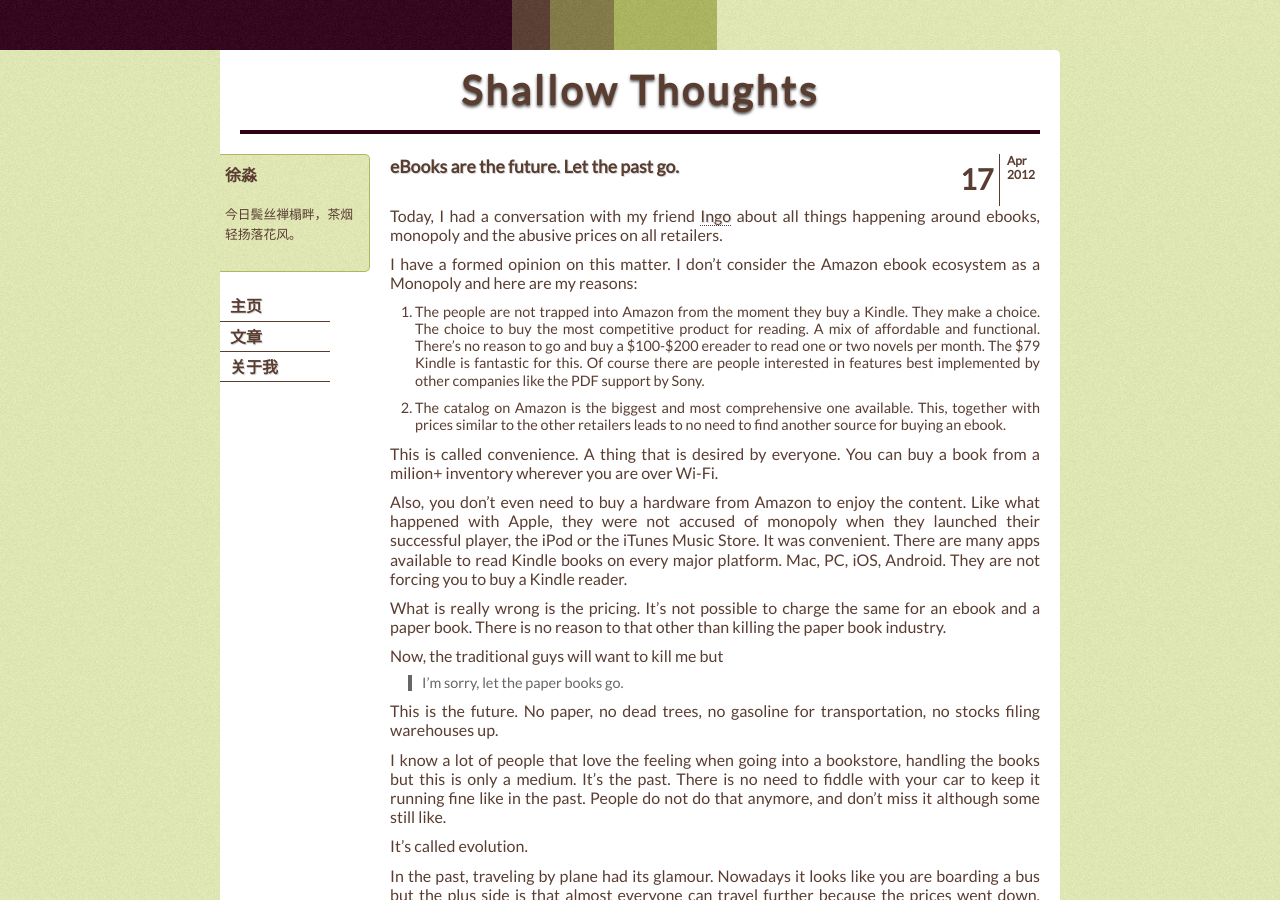
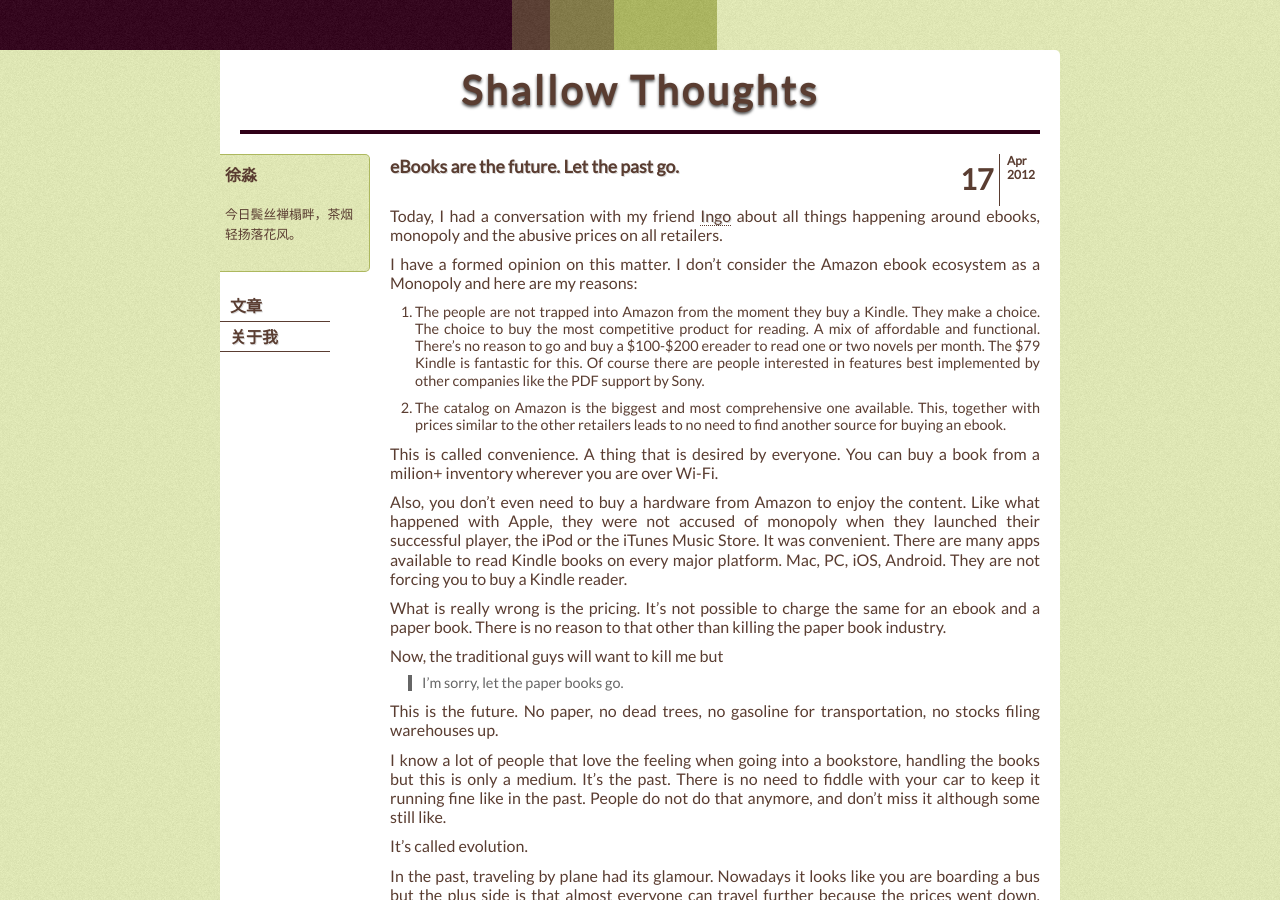
Before and after one commit to xumiao1994/xmblog, a Jekyll site: the page built from index.html, in a window 1280 px wide and 900 px high. Built offline with Jekyll 4.4.1, drawn with Linux system fonts in a browser that asks for light colours; Markdown is read by kramdown in place of the engine named in the settings; comment, search, counter and statistics services are not loaded.

Commit message:
Update default.html

```diff
--- a/_layouts/default.html
+++ b/_layouts/default.html
@@ -48,7 +48,6 @@
                 </div>
                 <br/>
                 <ul>
-                    <li><a href="/xmblog/home">主页</a></li>
                     <li><a href="/xmblog/archives">文章</a></li>
                     <li><a href="/xmblog/about">关于我</a></li>
                 </ul>
```
